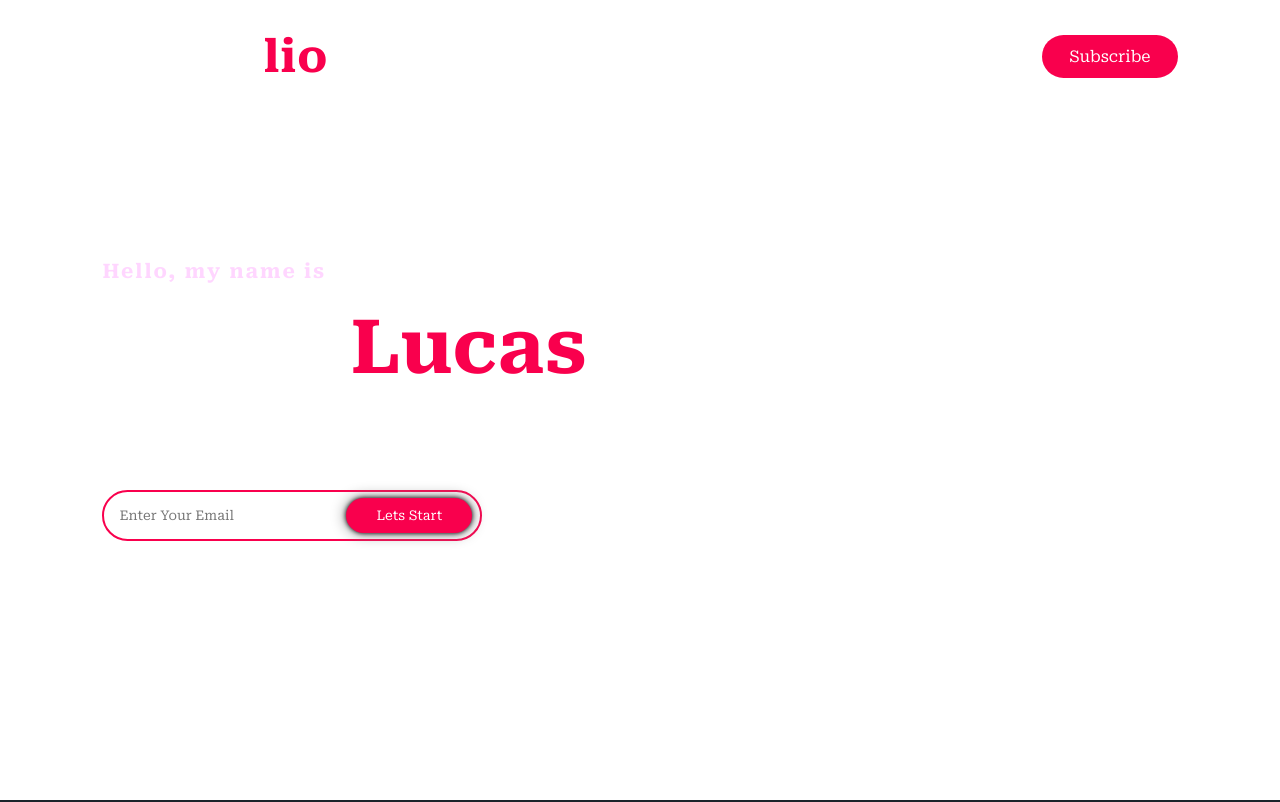
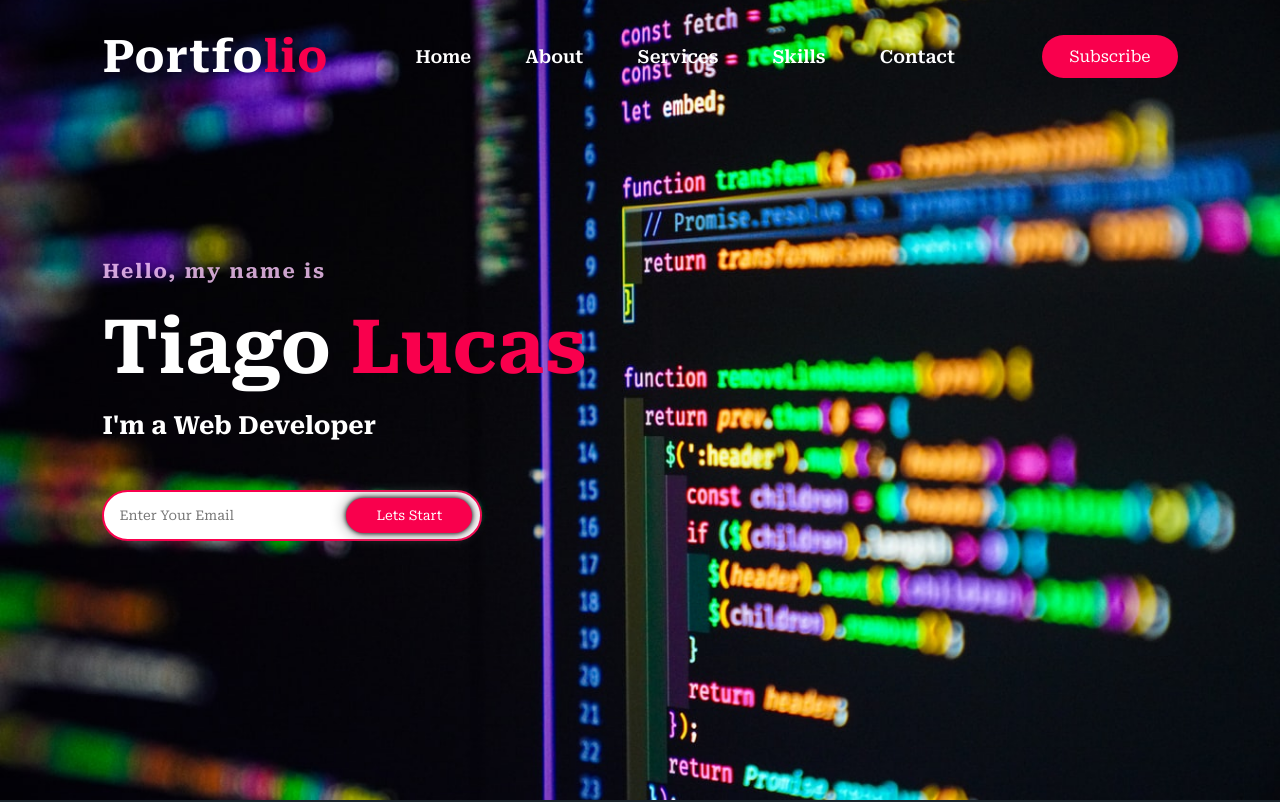
Before and after one commit to tiagolucas/portfolioTiagoLucas, a plain HTML site: page index.html in a window 1280 px wide. Shown: the top 802 px of the page. Drawn offline with nearby package versions, Linux system fonts and the light colour scheme; a script that the page names is missing.

Commit message:
Up files

```diff
--- a/style.css
+++ b/style.css
@@ -8,7 +8,7 @@
 .hero {
     height: 100vh;
     width: 100%;
-    background-image: url(../assets/principal.jfif);
+    background-image: url(./principal.jfif);
     background-size: cover;
     background-position: center;
 }
```
